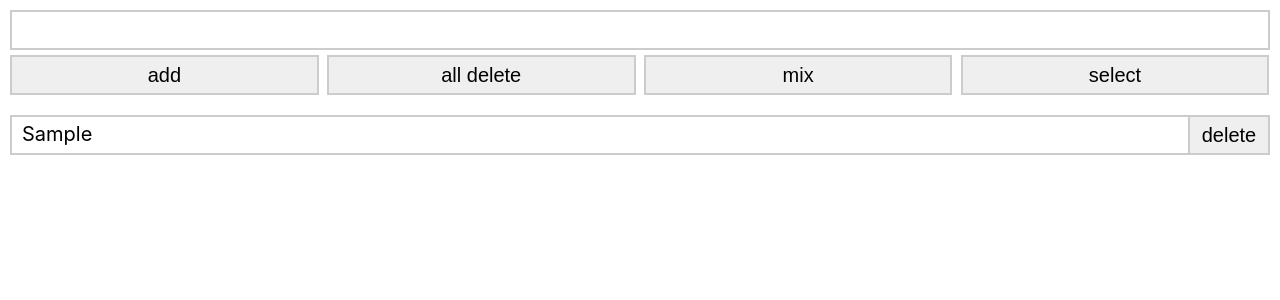
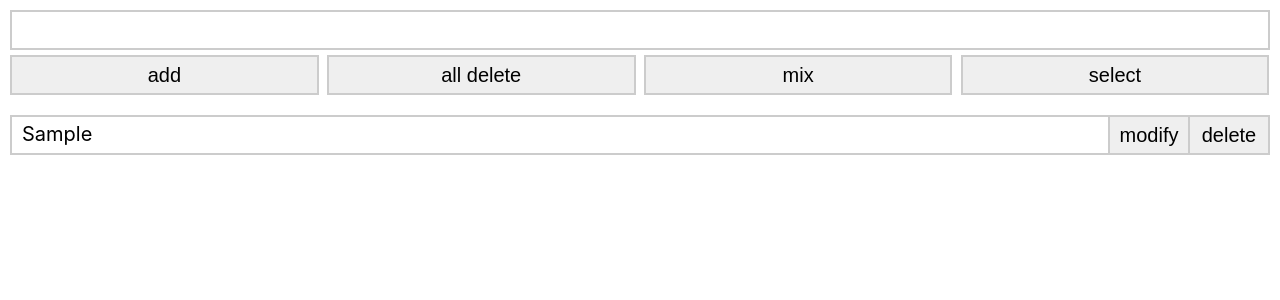
Before and after one commit to recordboy/foodboy, a React (Create React App) app: page / in a window 1280 px wide. Both pictures are taken after typing "Sample" into the empty fields and a click on the button "add". Shown: the top 300 px of the page. Built offline with nearby package versions, Linux system fonts and the light colour scheme.

Commit message:
리스트 삭제, 수정, 셔플 기능 추가

```diff
--- a/src/App.css
+++ b/src/App.css
@@ -28,13 +28,20 @@
 
 .list > div {
   position: relative;
+  overflow: hidden;
+  text-overflow: ellipsis;
+  white-space: nowrap;
+  margin-top: 5px;
   padding-right: 80px;
-  margin-top: 5px;
   border: 2px solid #ccc;
-  padding: 0 10px;
+  padding: 0 170px 0 10px;
   height: 40px;
   line-height: 35px;
   font-size: 20px;
+}
+
+.list > div.on {
+  background-color: #ccc;
 }
 
 .list > div > button {
@@ -47,3 +54,24 @@
   height: 36px;
   font-size: 20px;
 }
+
+.list > div > button.modify,
+.list > div > button.apply {
+  right: 80px;
+}
+
+.list > div > button.apply {
+  right: 80px;
+}
+
+.list > div > input[type='text'] {
+  position: relative;
+  vertical-align: top;
+  top: 0;
+  left: 0;
+  border: 0;
+  width: 100%;
+  height: 36px;
+  font-size: 20px;
+  outline: none;
+}
--- a/src/components/Food.tsx
+++ b/src/components/Food.tsx
@@ -2,48 +2,130 @@ import React, { Component } from 'react';
 import FoodForm from './FoodForm';
 import FoodList from './FoodList';
 
+let countObj: object = {};
+let countNum: number = 0;
+
 class Food extends Component {
-  id = 0
   state = {
+    id: 0,
+    select: -1,
     information: [],
   };
 
   createItem = (inputData: string) => {
     const { information } = this.state;
     const item: any[] = information;
-    if (inputData) {
-      item.push({ id: this.id++, name: inputData });
+    if (inputData === '') {
+      alert('값이 없음');
+      return;
+    }
+    item.push({ id: this.state.id++, name: inputData });
     this.setState({
       information: item,
     });
+  };
+
+  updataItem = (id: number, name: string) => {
+    const { information } = this.state;
+    this.setState({
+      information: information.map((info: any) =>
+        info.id === id ? { id: id, name } : info
+      ),
+    });
+  };
+
+  deleteItem = (id: number) => {
+    const { information } = this.state;
+    this.setState({
+      information: information.filter((info: any) => info.id !== id),
+    });
+  };
+
+  deleteAllItem = () => {
+    this.setState({
+      id: 0,
+      information: [],
+    });
+  };
+
+  randomMix = () => {
+    const { information } = this.state;
+    let random: number[] = [];
+    let data: any[] = information;
+    let finalData: any[] = [];
+    random = this.shuffle(information.map((info: any) => info.id));
+    for (let i = 0; i < random.length; i++) {
+      for (let j = 0; j < data.length; j++) {
+        if (random[i] === data[j].id) {
+          finalData.push(data[j]);
+        }
+      }
+    }
+    this.setState({
+      information: finalData,
+    });
+  };
+
+  shuffle = (data: number[]) => {
+    let j, x, i;
+    for (let i = data.length; i; i -= 1) {
+      j = Math.floor(Math.random() * i);
+      x = data[i - 1];
+      data[i - 1] = data[j];
+      data[j] = x;
+    }
+    return data;
+  };
+
+  randomSelect = () => {
+    const { information } = this.state;
+    const randomNum: number = Math.floor(Math.random() * information.length);
+    this.setState({
+      select: randomNum,
+    });
+    this.countPoint();
+    console.log('result index : ' + randomNum);
+  };
+
+  countPoint = () => {
+    const { information } = this.state;
+    this.countMove(50, information.length);
+    if (countNum > 50) {
+      // clearInterval(countObj);
+      // this.countMove(500, information.length);
+    } else if (countNum > 999999) {
     }
   };
 
-  deleteItem = (id: number) => {
-    console.log(id);
-    // const { information } = this.state;
-
-
-    // this.setState({
-    //   information: information.filter((info) => info.id !== id),
-    // });
-    // this.setState({
-    //   information: information.filter((info) => info.id !== id),
-    // });
+  countMove = (spped: number, listLength: number) => {
+    let selectCount = 0;
+    countObj = setInterval(() => {
+      countNum++;
+      selectCount++;
+      if (selectCount >= listLength) {
+        selectCount = 0;
       }
-
-  deleteAllItem = () => {
       this.setState({
-      information: []
+        select: selectCount,
       });
+    }, spped);
   };
-
 
   render() {
     return (
       <>
-        <FoodForm createList={this.createItem} deleteAllItem={this.deleteAllItem} />
-        <FoodList data={this.state.information} deleteItem={this.deleteItem} />
+        <FoodForm
+          createList={this.createItem}
+          deleteAllItem={this.deleteAllItem}
+          randomMix={this.randomMix}
+          randomSelect={this.randomSelect}
+        />
+        <FoodList
+          data={this.state.information}
+          select={this.state.select}
+          deleteItem={this.deleteItem}
+          updataItem={this.updataItem}
+        />
       </>
     );
   }
--- a/src/components/FoodForm.tsx
+++ b/src/components/FoodForm.tsx
@@ -1,10 +1,14 @@
+
 import React, { useState } from 'react';
+
 const FoodForm = (props: {
   createList: (data: string) => void;
   deleteAllItem: () => void;
+  randomMix: () => void;
+  randomSelect: () => void;
 }) => {
+  const { createList, deleteAllItem, randomMix, randomSelect } = props;
   const [inputData, setInputData] = useState('');
-  const { createList, deleteAllItem } = props;
   return (
     <div className="search">
       <input
@@ -34,10 +38,20 @@ const FoodForm = (props: {
         >
           all delete
         </button>
-        <button type="button" id="btn-mix" className="btnMix">
+        <button
+          type="button"
+          onClick={() => {
+            randomMix();
+          }}
+        >
           mix
         </button>
-        <button type="button" id="btn-select" className="btnSelect">
+        <button
+          type="button"
+          onClick={() => {
+            randomSelect();
+          }}
+        >
           select
         </button>
       </div>
--- a/src/components/FoodItem.tsx
+++ b/src/components/FoodItem.tsx
@@ -1,8 +1,72 @@
 import React, { useState } from 'react';
-const FoodItem = (props: { id: number; name: string, deleteItem: (id: number) => void; }) => {
-  const { id, deleteItem } = props;
-  return <div>{props.name}<button type="button" onClick={() => {
-    deleteItem(id);
-  }}>delete</button></div>;
+
+const FoodItem = (props: {
+  id: number;
+  name: string;
+  select: string;
+  updataItem: (id: number, name: string) => void;
+  deleteItem: (id: number) => void;
+}) => {
+  const { id, select, updataItem, deleteItem } = props;
+  const [editing, setEditing] = useState(false);
+  const [name, setName] = useState(props.name);
+
+  if (editing) {
+    return (
+      <div className={select}>
+        <input
+          type="text"
+          value={name}
+          onChange={(e) => {
+            setName(e.target.value);
+          }}
+        />
+        <button
+          type="button"
+          className="apply"
+          onClick={() => {
+            setEditing(!editing);
+            updataItem(id, name);
+          }}
+        >
+          apply
+        </button>
+        <button
+          type="button"
+          className="delete"
+          onClick={() => {
+            deleteItem(id);
+          }}
+        >
+          delete
+        </button>
+      </div>
+    );
+  }
+
+  return (
+    <div className={select}>
+      {name}
+      <button
+        type="button"
+        className="modify"
+        onClick={() => {
+          setEditing(!editing);
+        }}
+      >
+        modify
+      </button>
+      <button
+        type="button"
+        className="delete"
+        onClick={() => {
+          deleteItem(id);
+        }}
+      >
+        delete
+      </button>
+    </div>
+  );
 };
+
 export default FoodItem;
--- a/src/components/FoodList.tsx
+++ b/src/components/FoodList.tsx
@@ -1,10 +1,24 @@
 import React, { useState } from 'react';
 import FoodItem from './FoodItem';
 
-const FoodList = (props: { data: object[], deleteItem: (id: number) => void; }) => {
-  const { data, deleteItem } = props;
-  const list = data.map((item: any) => {
-    return <FoodItem key={item.id} id={item.id} name={item.name} deleteItem={deleteItem} />;
+const FoodList = (props: {
+  data: object[];
+  select: number;
+  updataItem: (id: number, name: string) => void;
+  deleteItem: (id: number) => void;
+}) => {
+  const { data, select, updataItem, deleteItem } = props;
+  const list = data.map((item: any, key: number) => {
+    return (
+      <FoodItem
+        key={item.id}
+        id={item.id}
+        name={item.name}
+        updataItem={updataItem}
+        deleteItem={deleteItem}
+        select={select === key ? 'on' : ''}
+      />
+    );
   });
   return <div className="list">{list}</div>;
 };
```
Lines whose indentation alone changed are shown as unchanged.
